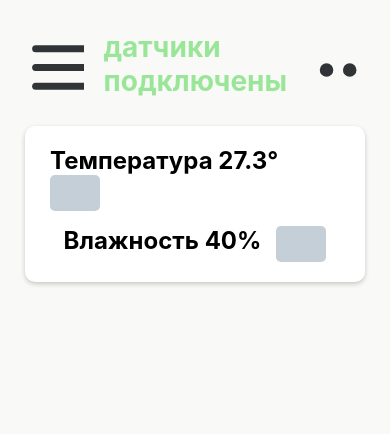
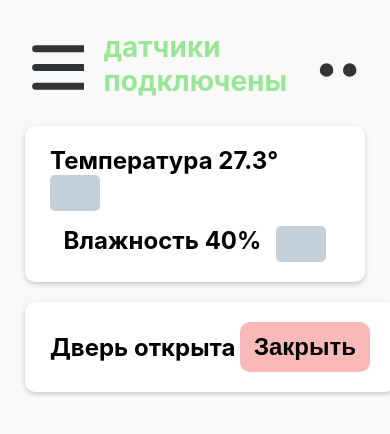
Before and after one commit to arec0000/x-home, a React (Create React App) app in the folder client/: page / in a window 390 px wide. Shown: the top 434 px of the page. Built offline with nearby package versions, Linux system fonts and the light colour scheme; no server answers.

Commit message:
client: add door component

```diff
--- a/client/src/components/app/App.js
+++ b/client/src/components/app/App.js
@@ -2,6 +2,7 @@ import { Component } from 'react';
 import Header from '../header/header';
 
 import ClimateWidget from '../climate/climate';
+import DoorControl from '../door/door';
 
 import './App.css';
 
@@ -12,7 +13,8 @@ class App extends Component {
             socket: null,
             sensTemp: 27.3,
             sensWetness: 40,
-            connectedStatus: true
+            connectedStatus: true,
+            doorControl: false
         }
     }
 
@@ -68,6 +70,12 @@ class App extends Component {
         this.connect();
     }
 
+    onClickDoor = () => {
+        this.setState(({doorControl}) => ({
+            doorControl: !doorControl
+        }));
+    }
+
     render() {
         return (
             <div className="App">
@@ -77,6 +85,10 @@ class App extends Component {
                         key={1}
                         sensTemp={this.state.sensTemp}
                         sensWetness={this.state.sensWetness}/>
+                    <DoorControl
+                        key={2}
+                        doorControl={this.state.doorControl}
+                        onClickDoor={this.onClickDoor}/>
                 </ul>
             </div>
         );
--- /dev/null
+++ b/client/src/components/door/door.css
@@ -0,0 +1,116 @@
+.door-control {
+    display: flex;
+    justify-content: space-between;
+    flex-wrap: wrap;
+    font-size: 36px;
+    align-items: center;
+    font-weight: bold;
+}
+
+.door-off-on {
+    margin-left: 39px;
+}
+
+.button-status-off {
+    width: 400px;
+    height: 72px;
+    font-size: 36px;
+    font-weight: bold;
+    border: 0;
+    background-color: rgba(249, 185, 185, 1);
+    border-radius: 10px;
+    outline: #C4CFD8;
+    transition-property: box-shadow, background-color, outline;
+    transition-duration: 0.15s;
+}
+
+.button-status-on {
+    width: 400px;
+    height: 72px;
+    font-size: 36px;
+    font-weight: bold;
+    border: 0;
+    background-color: rgba(153, 231, 153, 1);
+    border-radius: 10px;
+    outline: #C4CFD8;
+    transition-property: box-shadow, background-color, outline;
+    transition-duration: 0.26s;
+}
+
+.button-status-off:hover {
+    outline: 1px solid #C4CFD8;
+    box-shadow: 0 2px 15px #C5CFFF;
+}
+
+.button-status-on:hover {
+    outline: 1px solid #C4CFD8;
+    box-shadow: 0 2px 15px #C5CFFF;
+}
+
+@media (max-width: 929px) {
+    .door-control {
+        padding:20px;
+        width: 540px;
+    }
+    .button-status-on {
+        width: 240px;
+        height: 60px;
+    }
+    .button-status-off {
+        width: 240px;
+        height: 60px;
+    }
+    .door-off-on {
+        margin-left: 10px;
+        margin-right: 0px;
+    }
+}
+
+@media (max-width: 616px) {
+    .button-status-on {
+        width: 180px;
+        height: 60px;
+    }
+    .button-status-off {
+        width: 180px;
+        height: 60px;
+    }
+}
+
+@media (max-width: 546px) {
+    .button-status-on {
+        width: 180px;
+        height: 60px;
+        font-size: 30px;
+    }
+    .button-status-off {
+        width: 180px;
+        height: 60px;
+        font-size: 30px;
+    }
+    .door-off-on {
+        font-size: 32px;
+    }
+}
+
+@media (max-width: 530px) {
+    .door-control {
+        width: 320px;
+        padding-left: 15px;
+        padding-right: 15px;
+    }
+    .button-status-on {
+        width: 130px;
+        height: 50px;
+        font-size: 24px;
+    }
+    .button-status-off {
+        width: 130px;
+        height: 50px;
+        font-size: 24px;
+    }
+    .door-off-on {
+        font-size: 24px;
+        margin-left: 0px;
+    }
+}
--- a/client/src/components/door/door.js
+++ b/client/src/components/door/door.js
@@ -0,0 +1,27 @@
+import { Component } from "react";
+
+import WidgetGround from "../styled-components/styled-components";
+
+import './door.css';
+
+class DoorControl extends Component {
+
+    render() {
+
+        return (
+            <WidgetGround className="door-control">
+                <span
+                    className="door-off-on">
+                    {this.props.doorControl ? "Дверь закрыта" : "Дверь открыта"}
+                </span>
+                <button
+                    className={this.props.doorControl ? "button-status-on" : "button-status-off"}
+                    onClick={this.props.onClickDoor}
+                    >{this.props.doorControl ? "Открыть" : "Закрыть"}
+                </button>
+            </WidgetGround>
+        )
+    }
+}
+
+export default DoorControl;
--- a/client/src/components/header/header.css
+++ b/client/src/components/header/header.css
@@ -1,6 +1,8 @@
 header {
     display: flex;
     padding: 0;
+    font-weight: bold;
+    font-size: 36px;
 }
 
 .button-menu{
@@ -20,24 +22,20 @@ header {
 }
 
 .connect-status-off {
+    color: red;
     margin-left: auto;
     margin-right: 15px;
-    font-size: 36px;
-    color: red;
     padding-top: 10px;
-    font-weight: bold;
 }
 
 .connect-status-on {
     color: #99E699;
     margin-left: auto;
-    font-size: 36px;
+    margin-right: 20px;
     padding-top: 10px;
-    font-weight: bold;
-    margin-right: 20px;
 }
 
-@media screen and (max-width: 622px) {
+@media (max-width: 622px) {
     .connect-status-on {
         margin-left: 30px;
         font-size: 30px;
@@ -46,7 +44,7 @@ header {
     }
 }
 
-@media screen and (max-width: 540px) {
+@media (max-width: 540px) {
     .connect-status-on {
         margin-left: 20px;
         font-size: 28px;
```
